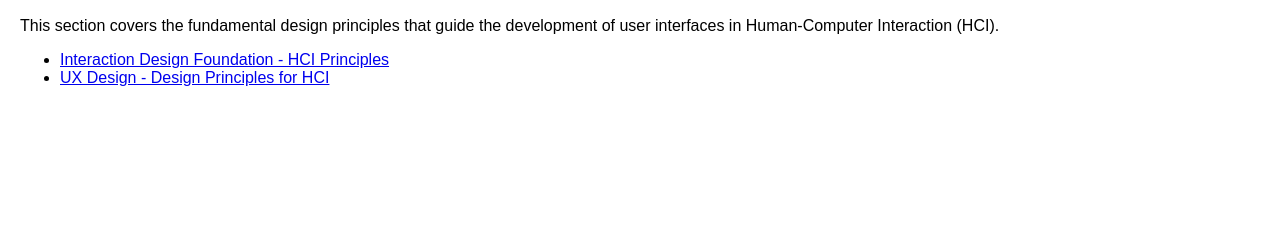
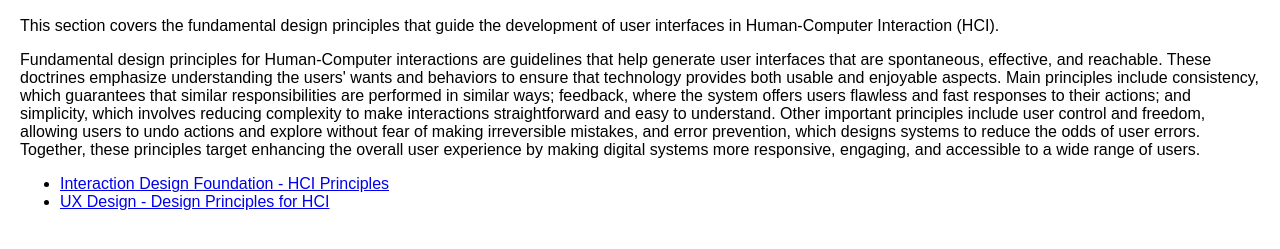
Before and after one commit to MahaJadoon/Web-Interface-for-Course, a plain HTML site: page design_principles.html in a window 1280 px wide. Shown: the part 71-320 px from the top of the page. Drawn offline with Linux system fonts and the light colour scheme.

Commit message:
Added detailed paragraph on Design Principles for HCI

```diff
--- a/design_principles.html
+++ b/design_principles.html
@@ -9,6 +9,9 @@
     <div class="content">
         <h2>Design Principles for HCI</h2>
         <p>This section covers the fundamental design principles that guide the development of user interfaces in Human-Computer Interaction (HCI).</p>
+
+        <p>Fundamental design principles for Human-Computer interactions are guidelines that help generate user interfaces that are spontaneous, effective, and reachable. These doctrines emphasize understanding the users' wants and behaviors to ensure that technology provides both usable and enjoyable aspects. Main principles include consistency, which guarantees that similar responsibilities are performed in similar ways; feedback, where the system offers users flawless and fast responses to their actions; and simplicity, which involves reducing complexity to make interactions straightforward and easy to understand. Other important principles include user control and freedom, allowing users to undo actions and explore without fear of making irreversible mistakes, and error prevention, which designs systems to reduce the odds of user errors. Together, these principles target enhancing the overall user experience by making digital systems more responsive, engaging, and accessible to a wide range of users.</p>
+
         <ul>
             <li><a href="https://www.interaction-design.org/literature/topics/human-computer-interaction" target="_blank">Interaction Design Foundation - HCI Principles</a></li>
             <li><a href="https://www.uxdesign.cc/" target="_blank">UX Design - Design Principles for HCI</a></li>
```
